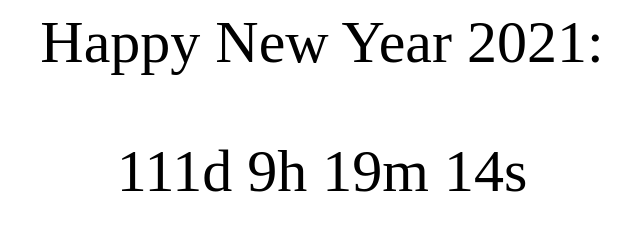
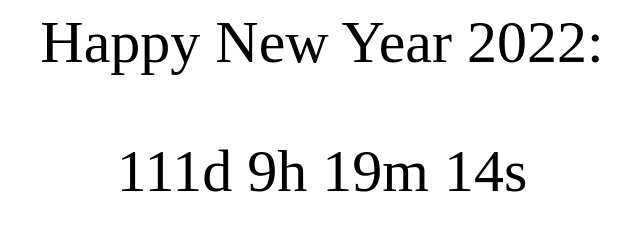
Before and after one commit to bisofts/tet, a plain HTML site: page index.html in a window 1280 px wide. Shown: the top 240 px of the page, 318-958 px from the left. Drawn offline with Linux system fonts and the light colour scheme.

Commit message:
Update index.html

```diff
--- a/index.html
+++ b/index.html
@@ -11,7 +11,7 @@ p {
 </style>
 </head>
 <body>
-<p>Happy New Year 2021:</p>
+<p>Happy New Year <span class="year_span"></span>:</p>
 <p id="app1"></p>
 <p>Tet Holiday:</p>
 <p id="app2"></p>
@@ -47,6 +47,7 @@ function cutdown(divName, expired){
   }, 1000);
 }
 var current_year = new Date().getFullYear() + 1;
+document.querySelector('.year_span').textContent = current_year;
 cutdown("app1","Jan 1, " + current_year + " 00:00:00");
 cutdown("app2","Feb 1, " + current_year + " 00:00:00");
 </script>
```
